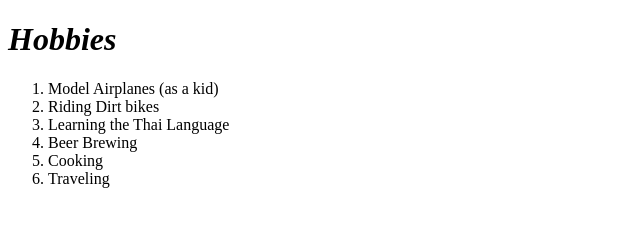
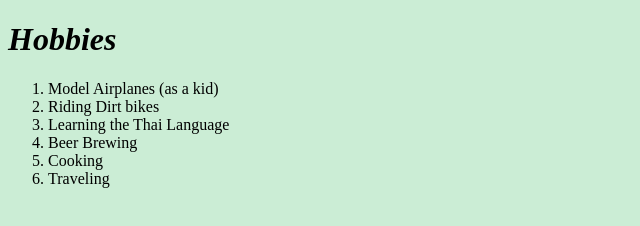
Before and after one commit to LimeyTrader/cv, a plain HTML site: page hobbies.html in a window 1280 px wide. Shown: the whole page, without its empty margins (0-640 px from the left). Drawn offline with Linux system fonts and the light colour scheme.

Commit message:
Update hobbies.html

```diff
--- a/hobbies.html
+++ b/hobbies.html
@@ -4,7 +4,7 @@
     <meta charset="UTF-8">
     <title>Hobbies</title>
 </head>
-<body>
+<body style="background-color: #CBEDD5;">
 <h1><em><strong>Hobbies</strong></em></h1>
 <ol>
     <li>Model Airplanes (as a kid)</li>
```
